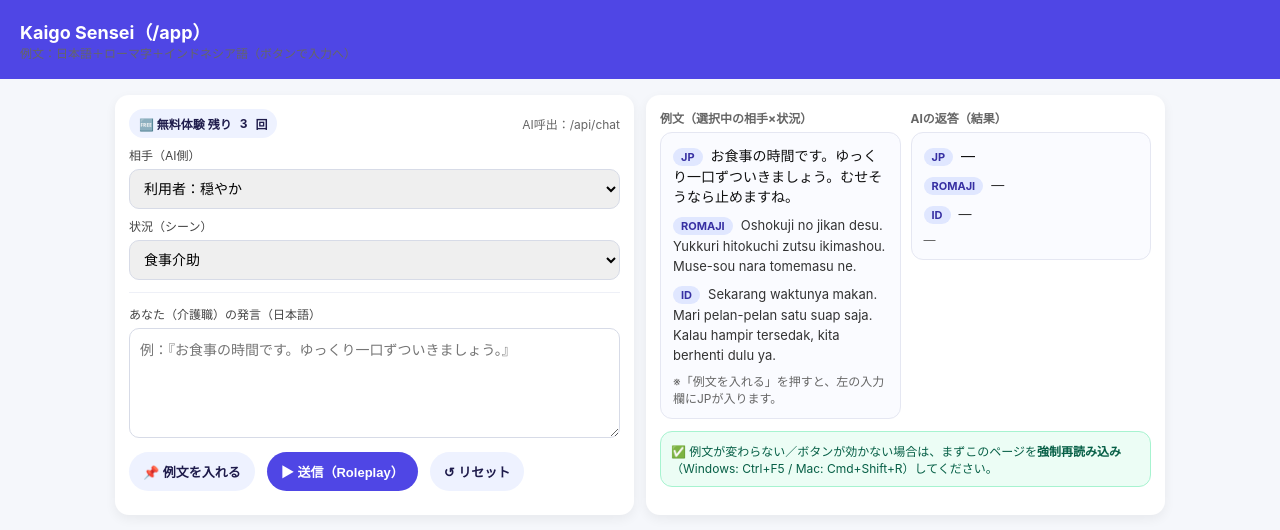
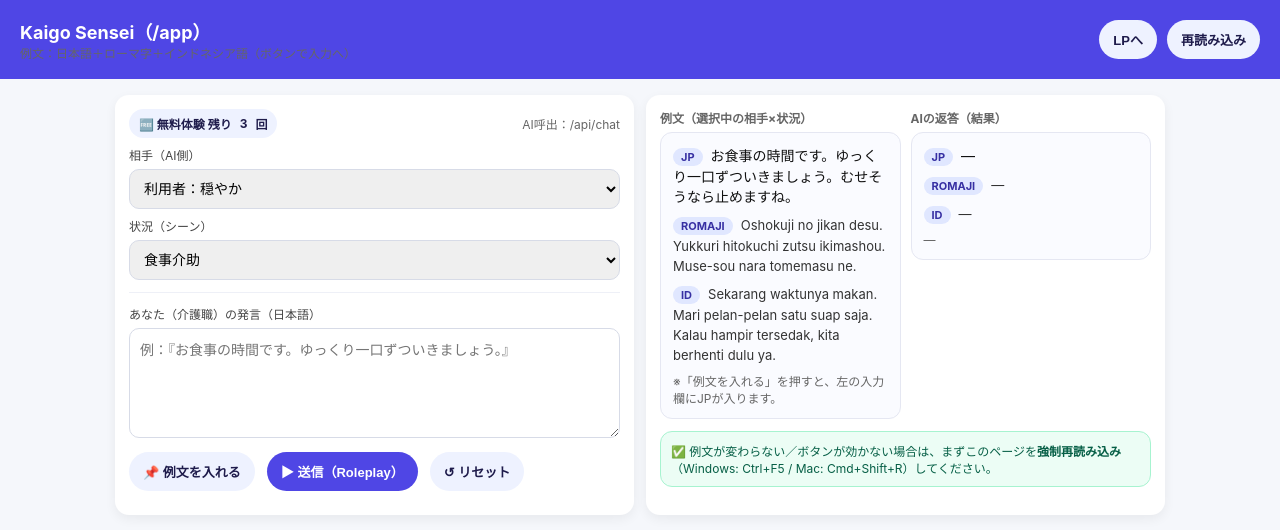
Before and after one commit to hiroshiochi196410/kaigo-sensei, a plain HTML site: page app/index.html in a window 1280 px wide. Drawn offline with Linux system fonts and the light colour scheme.

Commit message:
Add files via upload

```diff
--- a/app/index.html
+++ b/app/index.html
@@ -35,8 +35,16 @@
 </head>
 <body>
 <header>
-  <h1>Kaigo Sensei（/app）</h1>
-  <div class="muted">例文：日本語＋ローマ字＋インドネシア語（ボタンで入力へ）</div>
+  <div style="display:flex;align-items:center;justify-content:space-between;gap:12px;flex-wrap:wrap">
+    <div>
+      <h1>Kaigo Sensei（/app）</h1>
+      <div class="muted">例文：日本語＋ローマ字＋インドネシア語（ボタンで入力へ）</div>
+    </div>
+    <div style="display:flex;gap:10px;align-items:center">
+      <button class="btn secondary" style="padding:10px 14px" type="button" id="btnToLP" onclick="location.href='/'">LPへ</button>
+      <button class="btn secondary" style="padding:10px 14px" type="button" id="btnReload" onclick="location.reload()">再読み込み</button>
+    </div>
+  </div>
 </header>
 
 <main>
```
